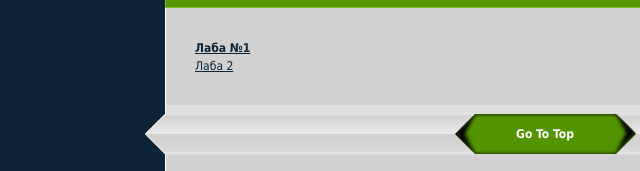
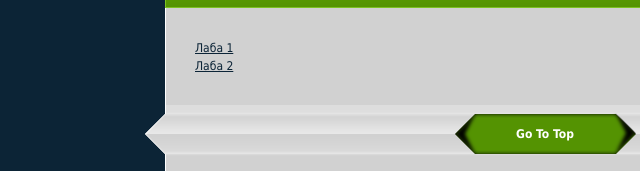
Before and after one commit to Konyaka/konyaka8.github.io, a plain HTML site: page index.html in a window 1280 px wide. Shown: the part 753-924 px from the top of the page, 95-735 px from the left. Drawn offline with Linux system fonts and the light colour scheme.

Commit message:
Update index.html

```diff
--- a/index.html
+++ b/index.html
@@ -73,7 +73,7 @@ $(function() {
     	<div class="content_box">
         	<div class="content_title content_ct"><h2>Works</h2></div>
             <div class="content">
-            	<a href="images/MAT.PNG" target="_blank" title="Лаба №1"><strong>Лаба №1</strong></a><br>
+            	<a href="images/MAT.PNG" target="_blank" title="Лаба 1">Лаба 1</a><br>
 				<a href="laba2.html">Лаба 2</a>
 
                 </div>
```
